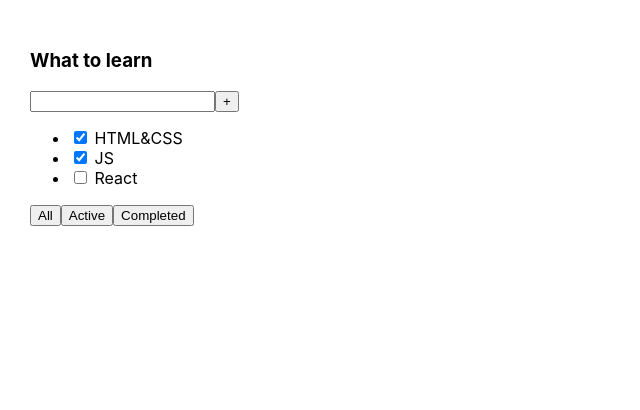
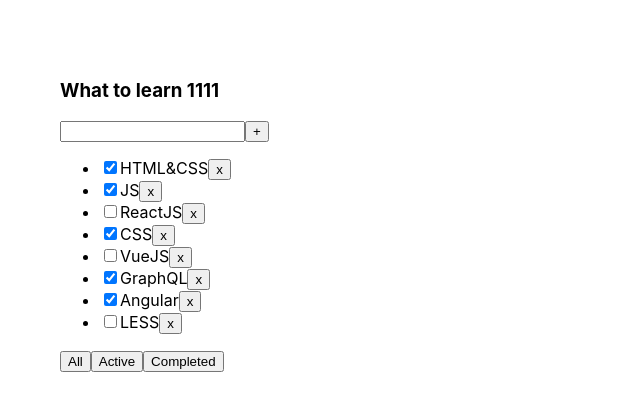
Before and after one commit to Vlad06091992/ToDoLIst-react-typescript, a React (Create React App) app: page / in a window 1280 px wide. Shown: the top 410 px of the page, without its empty margins (0-640 px from the left). Built offline with nearby package versions, Linux system fonts and the light colour scheme.

Commit message:
edit 18.10.22 lesson 3

```diff
--- a/package.json
+++ b/package.json
@@ -10,10 +10,12 @@
     "@types/node": "^12.0.0",
     "@types/react": "^16.9.0",
     "@types/react-dom": "^16.9.0",
+    "@types/uuid": "^8.3.4",
     "react": "^16.13.1",
     "react-dom": "^16.13.1",
     "react-scripts": "3.4.1",
-    "typescript": "~3.7.2"
+    "typescript": "~3.7.2",
+    "uuid": "^9.0.0"
   },
   "scripts": {
     "start": "react-scripts start",
--- a/src/App.tsx
+++ b/src/App.tsx
@@ -1,26 +1,63 @@
 import React from 'react';
 import './App.css';
+import {Todolist} from "./Todolist";
+import {TaskType} from "./Todolist";
+import {useState} from "react";
+import {SetStateAction} from "react";
+import {v1} from "uuid";
+
+type SetStateSection = () => void
+export type TasksArrayType = Array<TaskType>
+export type FilterType = "all" | "active" | "complete"
+
 
 function App() {
+    const title1 = "What to learn 1111"
+    const title2 = "What to learn 2222"
+
+    let [tasks, setTask] = useState([
+        {id: v1(), title: "HTML&CSS", isDone: true,},
+        {id: v1(), title: "JS", isDone: true},
+        {id: v1(), title: "ReactJS", isDone: false},
+        {id: v1(), title: "CSS", isDone: true},
+        {id: v1(), title: "VueJS", isDone: false},
+        {id: v1(), title: "GraphQL", isDone: true},
+        {id: v1(), title: "Angular", isDone: true},
+        {id: v1(), title: "LESS", isDone: false}
+    ])
+
+    function DeleteTask(id: string) {
+        setTask(tasks = tasks.filter(el => id != el.id))
+    }
+
+    let [filter, setFilter] = useState("all")
+
+    if (filter == "all") {
+        tasks = tasks
+    }
+
+    if (filter == "complete") {
+        tasks = tasks.filter(el => el.isDone == true)
+    }
+
+    if (filter == "active") {
+        tasks = tasks.filter(el => el.isDone == false)
+    }
+
+
+    function ChangeFilter(value: FilterType) {
+        setFilter(value)
+    }
+
+    function addTasks(title: string) {
+        let newTask: TaskType = {id: v1(), title: title, isDone: false,}
+        setTask([newTask, ...tasks])
+    }
+
     return (
         <div className="App">
-            <div>
-                <h3>What to learn</h3>
-                <div>
-                    <input/>
-                    <button>+</button>
-                </div>
-                <ul>
-                    <li><input type="checkbox" checked={true}/> <span>HTML&CSS</span></li>
-                    <li><input type="checkbox" checked={true}/> <span>JS</span></li>
-                    <li><input type="checkbox" checked={false}/> <span>React</span></li>
-                </ul>
-                <div>
-                    <button>All</button>
-                    <button>Active</button>
-                    <button>Completed</button>
-                </div>
-            </div>
+            <Todolist addTasks={addTasks} ChangeFilter={ChangeFilter} DeleteTask={DeleteTask} title={title1}
+                      tasks={tasks}/>
         </div>
     );
 }
--- /dev/null
+++ b/src/Todolist.tsx
@@ -0,0 +1,80 @@
+import React, {useState} from "react";
+import {TasksArrayType} from "./App";
+import {FilterType} from "./App";
+import {KeyboardEvent} from "react";
+
+type TodolistProps = {
+    title?: string,
+    tasks: Array<TaskType>,
+    DeleteTask: (id: string) => void
+    ChangeFilter: (value: FilterType) => void
+    addTasks: (task: string) => void
+}
+
+export type TaskType = {
+    id: string,
+    title: string,
+    isDone: boolean
+}
+
+export const Todolist = (props: TodolistProps) => {
+    let [title, setTitle] = useState<string>('')
+
+    const onChangeHandler = (event: any) => {
+        setTitle(event.currentTarget.value)
+    }
+    const addTask = () => {
+        props.addTasks(title)
+        setTitle('')
+    }
+    const onKeyDownHandler = (event: KeyboardEvent<HTMLInputElement>) => {
+        if (event.key === "Enter") {
+            addTask()
+        }
+    }
+    const onAllClickHandler = () => {
+        props.ChangeFilter("all")
+    }
+    const onActiveClickHandler = () => {
+        props.ChangeFilter("active")
+    }
+    const onCompletedClickHandler = () => {
+        props.ChangeFilter("complete")
+    }
+
+    return (
+        <div className="App">
+            <div>
+                <h3>{props.title}</h3>
+
+                <div>
+                    <input value={title}
+                           onChange={onChangeHandler}
+                           onKeyDown={onKeyDownHandler}
+                    />
+                    <button onClick={addTask}>+</button>
+                </div>
+                <ul>
+                    {props.tasks.map((el: TaskType) => {
+                        return (
+                            <li key={el.id}>
+                                <input type="checkbox" defaultChecked={el.isDone}/>
+                                <span>{el.title}</span>
+                                <button onClick={() => {
+                                    props.DeleteTask(el.id)
+                                }}>x
+                                </button>
+                            </li>
+
+                        )
+                    })}
+                </ul>
+                <div>
+                    <button onClick={onAllClickHandler}>All</button>
+                    <button onClick={onActiveClickHandler}>Active</button>
+                    <button onClick={onCompletedClickHandler}>Completed</button>
+                </div>
+            </div>
+        </div>
+    )
+}
```
Also changed, not shown: 1 other file (tests, documents, lock files or other folders).
